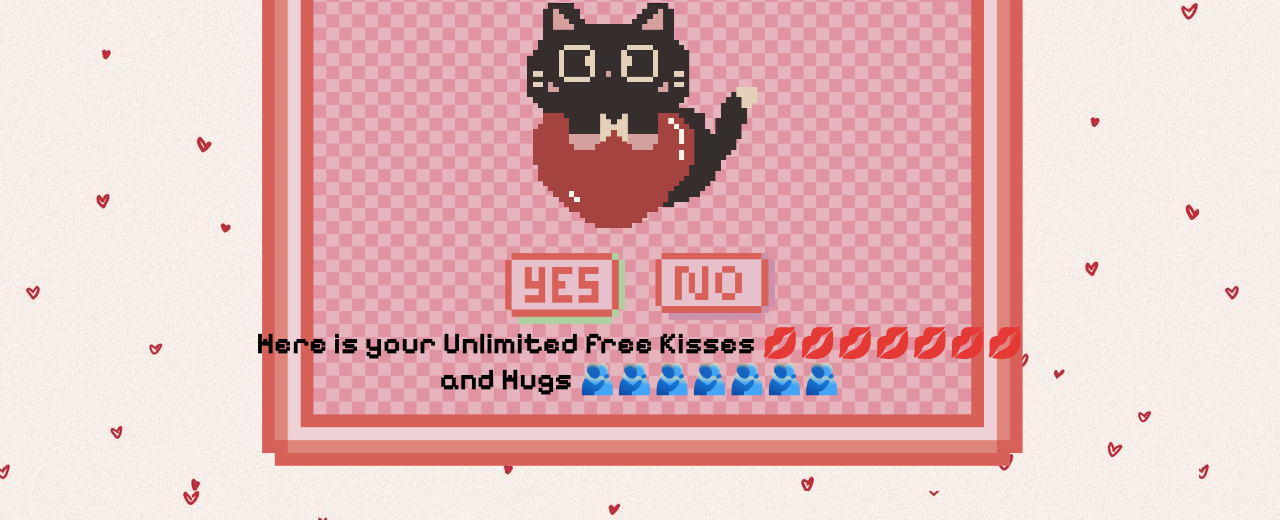
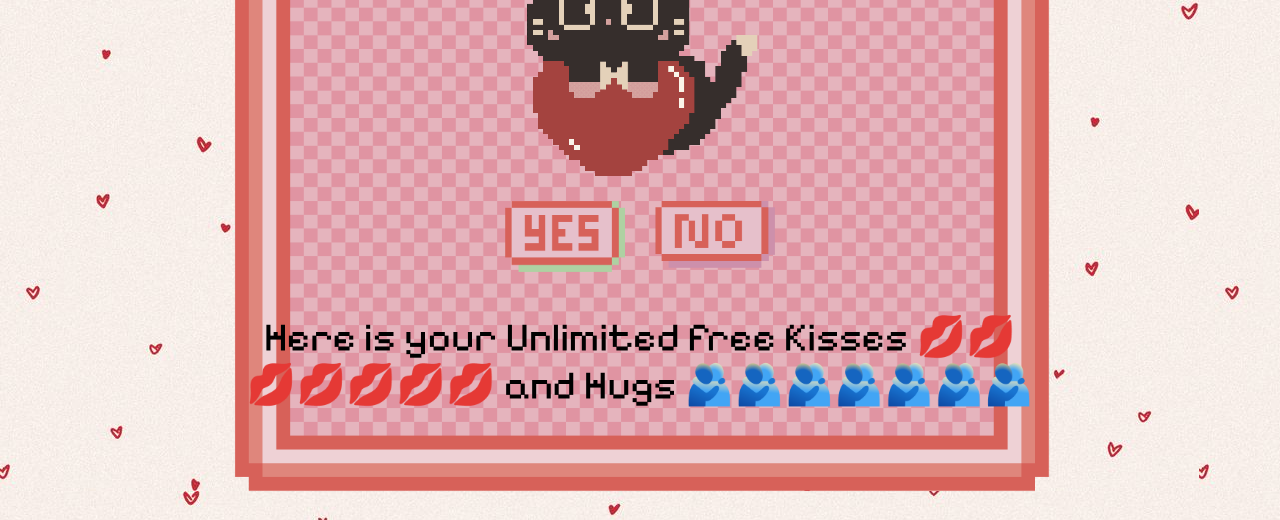
Before and after one commit to gbinita836-lang/Valentine, a plain HTML site: page index.html in a window 1280 px wide. Both pictures are taken after a click on the element "♡ Letter for You Love ♡". Shown: the part 280-800 px from the top of the page. Drawn offline with Linux system fonts and the light colour scheme; a web font is replaced by a local one.

Commit message:
Update index.html

```diff
--- a/index.html
+++ b/index.html
@@ -38,7 +38,7 @@
 
         <p id="final-text" class="final-text" style="display: none">
           <strong> Happy Valentine's Day My Future Hubby🥰💋</strong>
-          <h1>Here is your Unlimited free Kisses 💋💋💋💋💋💋💋 and Hugs 🫂🫂🫂🫂🫂🫂🫂</h1>
+          <p>Here is your Unlimited free Kisses 💋💋💋💋💋💋💋 and Hugs 🫂🫂🫂🫂🫂🫂🫂</p>
         </p>
       </div>
     </div>
```
